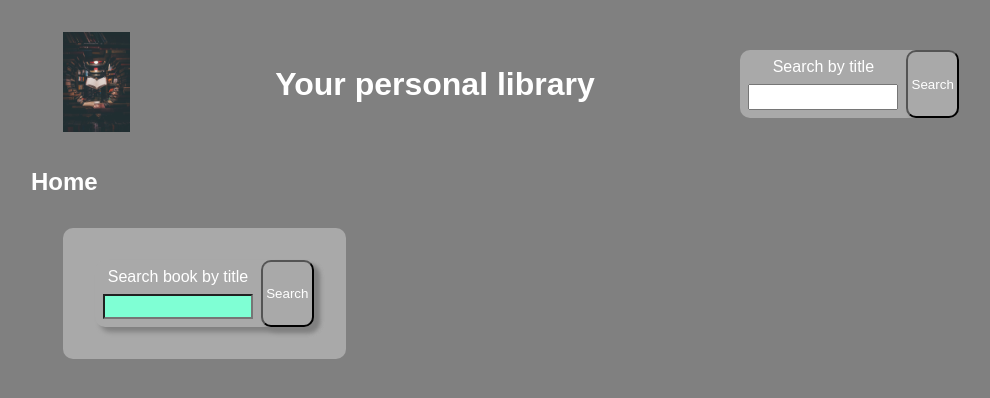
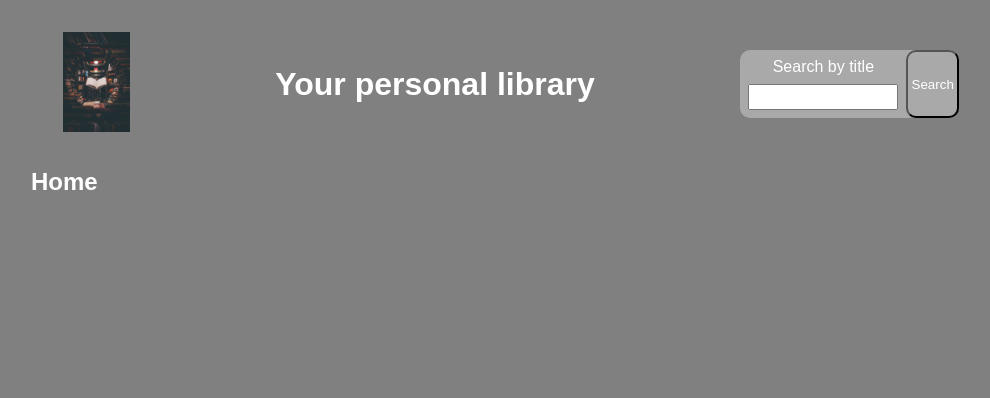
Before and after one commit to ZBajie/F23-React-exam-project, a React (Vite) app: page / in a window 1280 px wide. Shown: the top 398 px of the page, without its empty margins (129-1119 px from the left). Built offline with nearby package versions, Linux system fonts and the light colour scheme.

Commit message:
Clean up and little css

```diff
--- a/src/components/SearchBook/SearchBook.scss
+++ /dev/null
@@ -1,24 +0,0 @@
-@import "../../style/style.scss";
-
-.search-book {
-  width: fit-content;
-  margin: $margin-secondary;
-  padding: $padding-secondary;
-  background-color: $background-color-secondary;
-  border-radius: $border-radius-primary;
-  box-shadow: 5px 5px 5px $box-shadow-color-primary;
-  .search-field {
-    display: flex;
-    flex-direction: row;
-    div {
-      display: flex;
-      flex-direction: column;
-      label {
-      }
-      input {
-        width: 150px;
-        background-color: aquamarine;
-      }
-    }
-  }
-}
--- a/src/components/SearchBook/SearchBook.tsx
+++ /dev/null
@@ -1,57 +0,0 @@
-import "./SearchBook.scss"
-import { useState } from "react"
-import BookList from "../BookList/BookList"
-
-const SearchBook = () => {
-  const [offset, setOffset] = useState(0)
-  const [searchWord, setSearchWord] = useState("")
-  const [url, setUrl] = useState(``)
-
-  const handleSearch = () => {
-    setOffset(0)
-
-    setUrl(
-      `https://openlibrary.org/search.json?title=${searchWord}&limit=10&offset=${offset}&type=work`
-    )
-  }
-
-  const handleNext = (resultNumber: number) => {
-    if (resultNumber > offset + 10) {
-      setOffset(offset + 10)
-      setUrl(
-        `https://openlibrary.org/search.json?title=${searchWord}&limit=10&offset=${offset}`
-      )
-    }
-  }
-  const handlePrev = () => {
-    if (offset > 0) {
-      setOffset(offset - 10)
-      setUrl(
-        `https://openlibrary.org/search.json?title=${searchWord}&limit=10&offset=${offset}`
-      )
-    }
-  }
-
-  return (
-    <section className="search-book">
-      <div className="search-field">
-        <div>
-          <label htmlFor="searchBook">Search book by title</label>
-          <input
-            type="search"
-            id="searchBook"
-            onChange={(e) => setSearchWord(e.target.value)}
-          />
-        </div>
-        <button onClick={handleSearch}>Search</button>
-      </div>
-      <article>
-        {url.length > 0 && (
-          <BookList url={url} handleNext={handleNext} handlePrev={handlePrev} />
-        )}
-      </article>
-    </section>
-  )
-}
-
-export default SearchBook
--- /dev/null
+++ b/src/pages/BookSearchPage/BookSearchPage.scss
@@ -0,0 +1,7 @@
+@import "../../style/style.scss";
+
+.search-book {
+  display: flex;
+  flex-direction: column;
+  align-items: center;
+}
--- a/src/pages/BookSearchPage/BookSearchPage.tsx
+++ b/src/pages/BookSearchPage/BookSearchPage.tsx
@@ -1,3 +1,5 @@
+import "./BookSearchPage.scss"
+
 import { useState } from "react"
 import BookList from "../../components/BookList/BookList"
 import { useSelector } from "react-redux"
--- a/src/pages/Home/Home.tsx
+++ b/src/pages/Home/Home.tsx
@@ -1,10 +1,7 @@
-import SearchBook from "../../components/SearchBook/SearchBook"
-
 const Home = () => {
   return (
     <section className="home page">
       <h1>Home</h1>
-      <SearchBook />
     </section>
   )
 }
```
